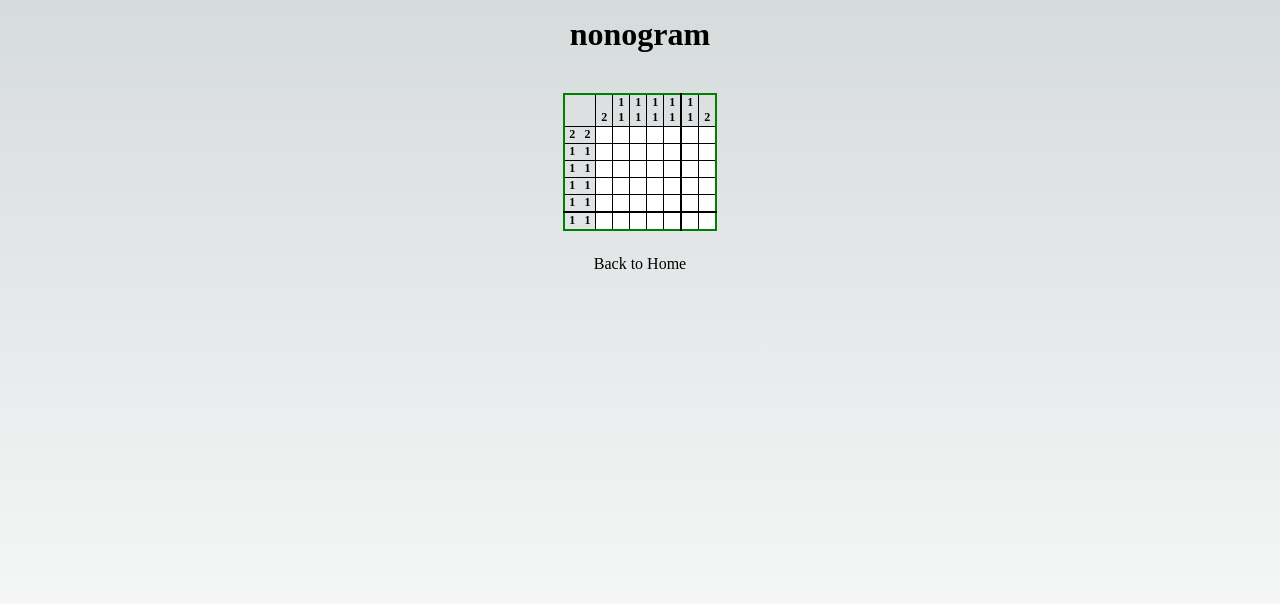
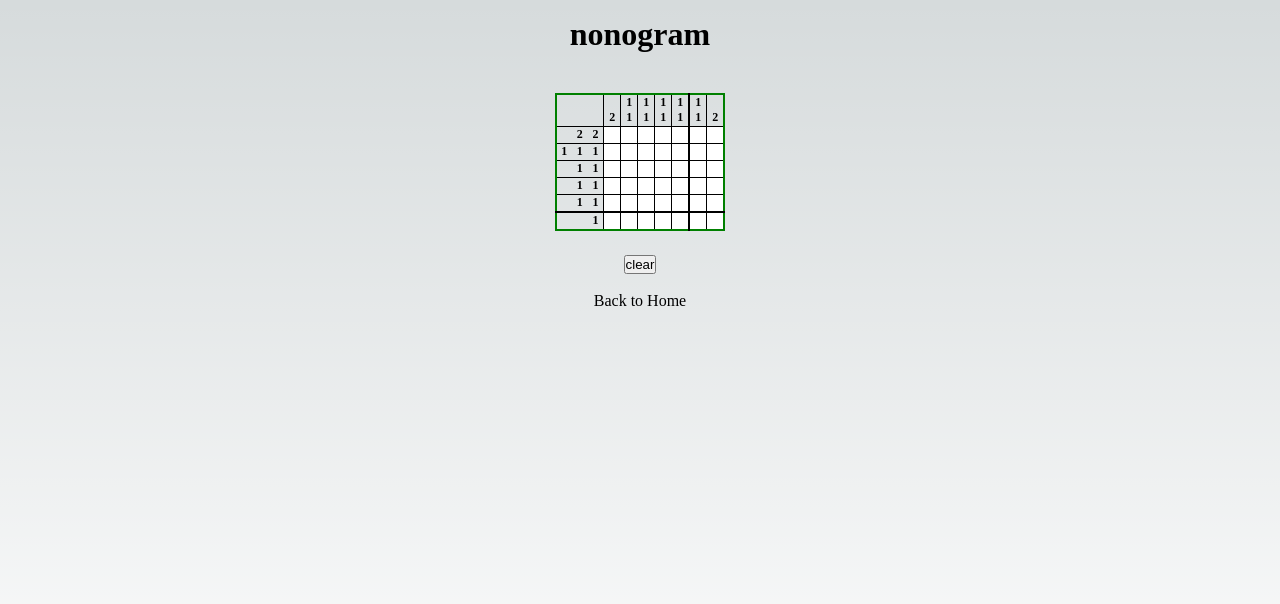
Before and after one commit to HENOZIWD/nonogram, a Next.js app: page /game in a window 1280 px wide. Shown: the top 604 px of the page. Built offline with nearby package versions, Linux system fonts and the light colour scheme.

Commit message:
Refactor code

```diff
--- a/src/pages/game/board.tsx
+++ b/src/pages/game/board.tsx
@@ -16,16 +16,15 @@ const GameTable = styled.div`
   justify-content: center;
 `
 
-const Td = styled.td`
+const Td = styled.td<{ index: number }>`
   border: 1px solid black;
+  // Line bolding for easy-counting
+  border-left: ${props => (props.index !== 0 && props.index % 5 === 0) ? 2 : 1}px solid black;
 `
 
-const FifthTd = styled(Td)`
-  border-left: 2px solid black;
-`
-
-const FifthTr = styled.tr`
-  border-top: 2px solid black;
+const Tr = styled.tr<{ index: number }>`
+  // Line bolding for easy-counting
+  border-top: ${props => (props.index !== 0 && props.index % 5 === 0) ? 2 : 1}px solid black;
 `
 
 const Hint = styled.td`
@@ -36,29 +35,26 @@ const Hint = styled.td`
   text-align: center;
 `
 
-const ColHint = styled(Hint)`
-  border-left: 1px solid black;
-`
-
-const FifthColHint = styled(Hint)`
-  border-left: 2px solid black;
-`
-
-const RowHint = styled(Hint)`
-  border-Top: 1px solid black;
+const ColHint = styled(Hint)<{ index: number }>`
+  // Line bolding for easy-counting
+  border-left: ${props => (props.index !== 0 && props.index % 5 === 0) ? 2 : 1}px solid black;
 `
 
 interface IBoardProps {
   rowSize: number;
   colSize: number;
+  hint: IHintData;
+  filledStatus: boolean[];
+  checkedStatus: boolean[];
+  fillCell: (i: number) => void;
+  checkCell: (i: number) => void;
+}
+
+export interface IHintData {
   rowHint: number[][];
   colHint: number[][];
   rowHintMaxLength: number;
   colHintMaxLength: number;
-  filledStatus: boolean[];
-  checkedStatus: boolean[];
-  fillCell: (i: number) => void;
-  checkCell: (i: number) => void;
 }
 
 export default function Board(props: IBoardProps) {
@@ -68,56 +64,38 @@ export default function Board(props: IBoardProps) {
     let trContainer: JSX.Element[] = [];
 
     /* ============================= Column hint cell ================================ */
-    for (let rowIdx: number = props.colHintMaxLength-1; rowIdx >= 0; rowIdx--) {
+    for (let rowIdx: number = props.hint.colHintMaxLength-1; rowIdx >= 0; rowIdx--) {
       let tdContainer: JSX.Element[] = [];
 
-      for (let i: number=0; i<props.rowHintMaxLength; i++) {
+      for (let i: number=0; i<props.hint.rowHintMaxLength; i++) {
         // Generate key of hint cell
-        const hintCellIdx = (props.colHintMaxLength - rowIdx - 1)*(props.rowHintMaxLength + colSize) + rowSize*colSize + i;
+        const hintCellIdx = (props.hint.colHintMaxLength - rowIdx - 1)*(props.hint.rowHintMaxLength + colSize) + rowSize*colSize + i;
 
-        tdContainer.push(
+        tdContainer.push( // Empty hint that located top-left corner
           <Hint key={hintCellIdx} style={{ border: 'none' }}>
           </Hint>
         );
       }
       for (let colIdx: number = 0; colIdx<colSize; colIdx++) {
         // Generate key of hint cell
-        const hintCellIdx = (props.colHintMaxLength - rowIdx - 1)*(props.rowHintMaxLength + colSize) + rowSize*colSize + props.rowHintMaxLength + colIdx;
+        const hintCellIdx = (props.hint.colHintMaxLength - rowIdx - 1)*(props.hint.rowHintMaxLength + colSize) + rowSize*colSize + props.hint.rowHintMaxLength + colIdx;
 
-        if (colIdx !== 0 && colIdx % 5 === 0) { // Line bolding for easy-counting
-          if (rowIdx < props.colHint[colIdx].length) {
         tdContainer.push(
-              <FifthColHint key={hintCellIdx}>
-                {props.colHint[colIdx][props.colHint[colIdx].length-1 - rowIdx]}
-              </FifthColHint>
-            );
-          }
-          else {
-            tdContainer.push(
-              <FifthColHint key={hintCellIdx}>
-              </FifthColHint>
-            );
-          }
-        }
-        else {
-          if (rowIdx < props.colHint[colIdx].length) {
-            tdContainer.push(
-              <ColHint key={hintCellIdx}>
-                {props.colHint[colIdx][props.colHint[colIdx].length-1 - rowIdx]}
+          <ColHint
+            key={hintCellIdx}
+            index={colIdx}
+          >
+            {(rowIdx < props.hint.colHint[colIdx].length) ? (
+              props.hint.colHint[colIdx][props.hint.colHint[colIdx].length-1 - rowIdx]
+            ) : (
+              null
+            )}
           </ColHint>
-            );
-          }
-          else {
-            tdContainer.push(
-              <ColHint key={hintCellIdx}>
-              </ColHint>
-            );
-          }
-        }
+        )
       }
 
       trContainer.push(
-        <tr key={rowSize + (props.colHintMaxLength - rowIdx - 1)}>
+        <tr key={rowSize + (props.hint.colHintMaxLength - rowIdx - 1)}>
           {tdContainer}
         </tr>
       );
@@ -128,23 +106,19 @@ export default function Board(props: IBoardProps) {
       let tdContainer: JSX.Element[] = [];
 
       /* ============================== Row hint cell =============================== */
-      for (let rowHintIdx: number = props.rowHintMaxLength-1; rowHintIdx >= 0; rowHintIdx--) {
+      for (let rowHintIdx: number = props.hint.rowHintMaxLength-1; rowHintIdx >= 0; rowHintIdx--) {
         // Generate key of hint cell
-        const hintCellIdx = rowSize*colSize + props.colHintMaxLength*(props.rowHintMaxLength + colSize) + rowIdx*props.rowHintMaxLength + (props.rowHintMaxLength - rowHintIdx - 1);
+        const hintCellIdx = rowSize*colSize + props.hint.colHintMaxLength*(props.hint.rowHintMaxLength + colSize) + rowIdx*props.hint.rowHintMaxLength + (props.hint.rowHintMaxLength - rowHintIdx - 1);
 
-        if (rowHintIdx < props.rowHint[rowIdx].length) {
         tdContainer.push(
-            <RowHint key={hintCellIdx}>
-              {props.rowHint[rowIdx][rowHintIdx]}
-            </RowHint>
+          <Hint key={hintCellIdx}>
+            {(rowHintIdx < props.hint.rowHint[rowIdx].length) ? (
+              props.hint.rowHint[rowIdx][rowHintIdx]
+            ) : (
+              null
+            )}
+          </Hint>
         );
-        }
-        else {
-          tdContainer.push(
-            <RowHint key={hintCellIdx}>
-            </RowHint>
-          );
-        }
       }
       /* ============================================================================== */
 
@@ -152,21 +126,11 @@ export default function Board(props: IBoardProps) {
       for (let colIdx: number = 0; colIdx<colSize; colIdx++) {
         const cellIdx = rowIdx*colSize + colIdx;
 
-        if (colIdx !== 0 && colIdx % 5 === 0) { // Line bolding for easy-counting
         tdContainer.push(
-            <FifthTd key={cellIdx}>
-              <Cell
-                filled={props.filledStatus[cellIdx]}
-                checked={props.checkedStatus[cellIdx]}
-                fillCell={() => props.fillCell(cellIdx)}
-                checkCell={() => props.checkCell(cellIdx)}
-              />
-            </FifthTd>
-          );
-        }
-        else {
-          tdContainer.push(
-            <Td key={cellIdx}>
+          <Td
+            key={cellIdx}
+            index={colIdx}
+          >
             <Cell
               filled={props.filledStatus[cellIdx]}
               checked={props.checkedStatus[cellIdx]}
@@ -176,24 +140,15 @@ export default function Board(props: IBoardProps) {
           </Td>
         );
       }
-      }
 
-      if (rowIdx !== 0 && rowIdx % 5 === 0) { // Line bolding for easy-counting
       trContainer.push(
-          <FifthTr key={rowIdx}>
+        <Tr
+          key={rowIdx}
+          index={rowIdx}
+        >
           {tdContainer}
-          </FifthTr>
-        );
-      }
-      else {
-        trContainer.push(
-          <tr key={rowIdx}>
-            {tdContainer}
-          </tr>
-        );
-        // trContainer.push(<tr>{...tdContainer}</tr>);
-        // auto destructuring?
-      }
+        </Tr>
+      ); // {...tdContainer} Auto destructuring?
       /* =========================================================================== */
 
     }
--- a/src/pages/game/cell.tsx
+++ b/src/pages/game/cell.tsx
@@ -42,7 +42,7 @@ export default function Cell(props: ICellProps) {
       onClick={onLeftClick}
       onContextMenu={onRightClick}
     >
-      {props.checked ? "🚩" : ""}
+      {props.checked ? "❌" : ""}
     </Square>
   )
 }
--- a/src/pages/game/index.tsx
+++ b/src/pages/game/index.tsx
@@ -1,16 +1,24 @@
 import Board from './board';
 import { useState } from 'react';
 import Link from 'next/link';
+import { IHintData } from './board';
 
 export default function Game() {
 
   const [filledStatus, setFilledStatus] = useState<boolean[]>(Array(100).fill(false));
   const [checkedStatus, setCheckedStatus] = useState<boolean[]>(Array(100).fill(false));
 
-  const rowHint: number[][] = [[2, 2], [1, 1, 1], [1, 1], [1, 1], [1, 1], [1, 1], [1]];
+  const rowHint: number[][] = [[2, 2], [1, 1, 1], [1, 1], [1, 1], [1, 1], [1]];
   const colHint: number[][] = [[2], [1, 1], [1, 1], [1, 1], [1, 1], [1, 1], [2]];
-  const rowHintMaxLength: number = 2;
+  const rowHintMaxLength: number = 3;
   const colHintMaxLength: number = 2;
+
+  const hint: IHintData = {
+    rowHint: rowHint,
+    colHint: colHint,
+    rowHintMaxLength: rowHintMaxLength,
+    colHintMaxLength: colHintMaxLength
+  };
 
   const fillCell = (i: number) => {
     if (checkedStatus[i]) {
@@ -42,27 +50,33 @@ export default function Game() {
     // console.log("Check " + i);
   }
 
+  const clearCell = (event: React.MouseEvent<HTMLButtonElement>) => {
+    event.preventDefault();
+
+    setFilledStatus(Array(100).fill(false));
+    setCheckedStatus(Array(100).fill(false));
+  }
+
   return (
     <div style={{ minHeight: '100vh'}}>
       <h1 style={{ display: 'flex', justifyContent: 'center', padding: '1rem' }}>nonogram</h1>
       <Board
         rowSize={6}
         colSize={7}
-        rowHint={rowHint}
-        colHint={colHint}
-        rowHintMaxLength={rowHintMaxLength}
-        colHintMaxLength={colHintMaxLength}
+        hint={hint}
         filledStatus={filledStatus}
         checkedStatus={checkedStatus}
         fillCell={fillCell}
         checkCell={checkCell}
       />
-      <div style={{ display: 'flex', justifyContent: 'center' }}>
-          <Link
-            href={'/'}
-          >
-            Back to Home
-          </Link>
+      <div style={{ display: 'flex', flexDirection: 'column', alignItems: 'center' }}>
+        <button type="button" onClick={clearCell}>clear</button>
+        <br />
+        <Link
+          href={'/'}
+        >
+          Back to Home
+        </Link>
       </div>
     </div>
   )
```
Lines whose indentation alone changed are shown as unchanged.
